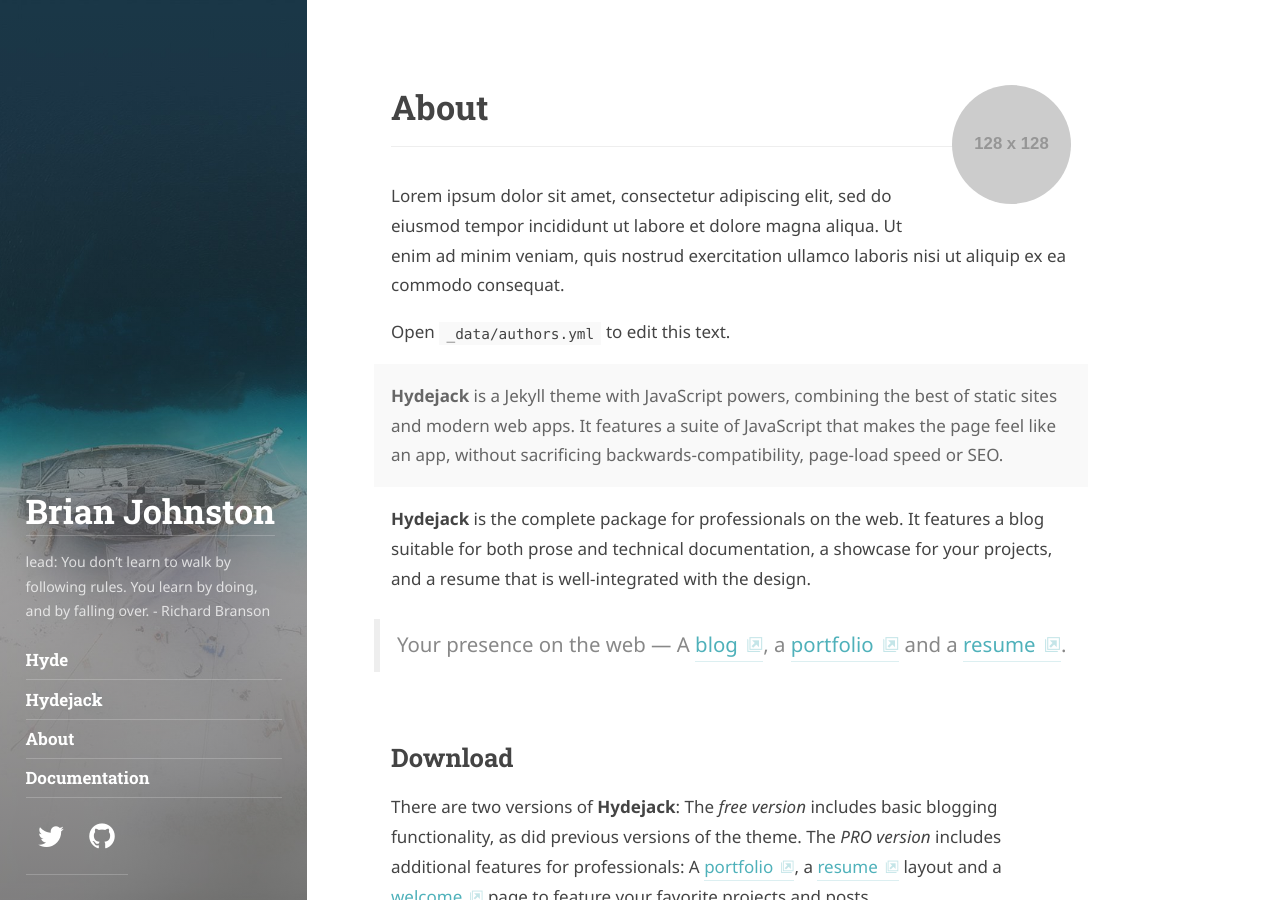
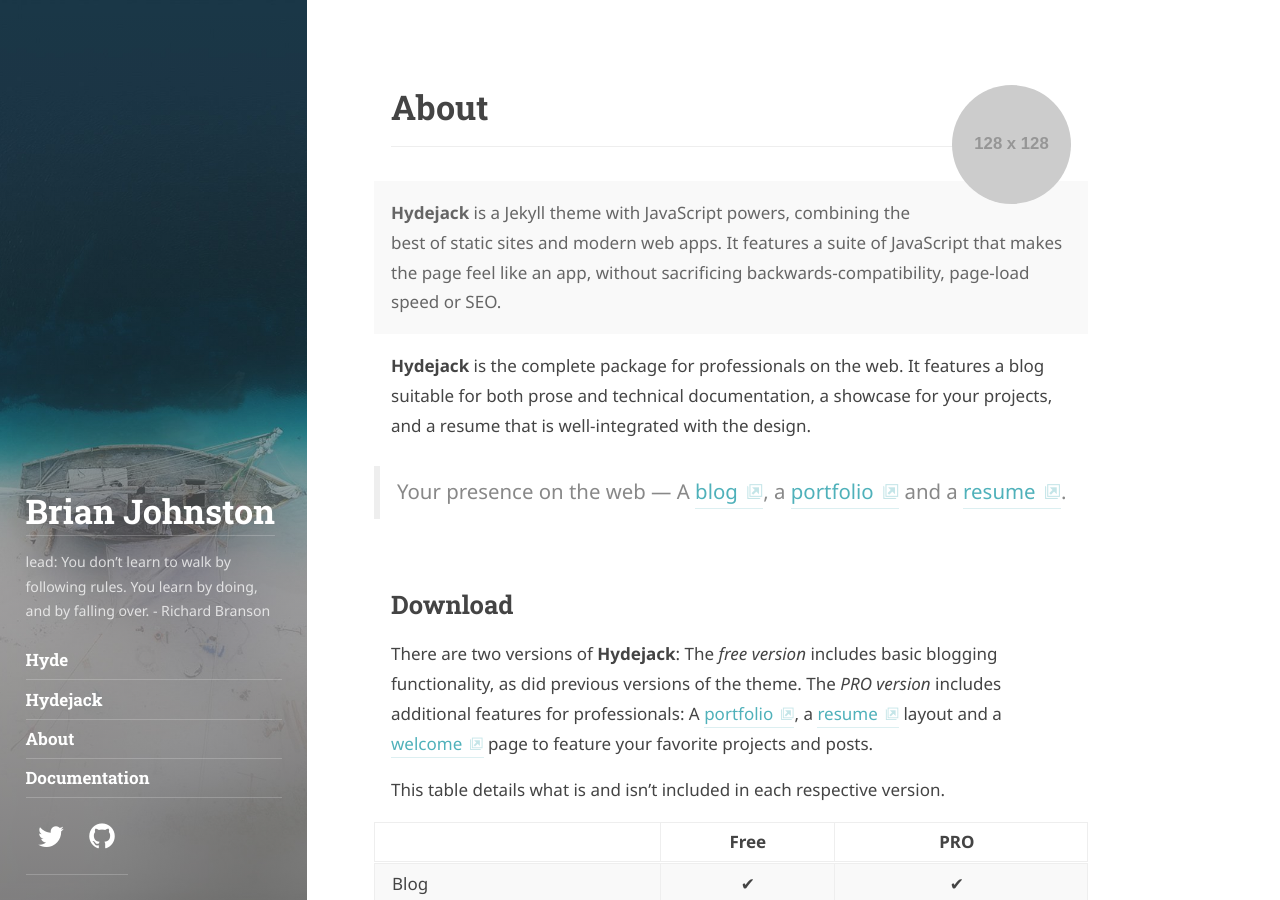
Before and after one commit to BJJohnston/blog, a Jekyll site: the page built from about.md, in a window 1280 px wide and 900 px high. Built offline with Jekyll 4.4.1, drawn with Linux system fonts in a browser that asks for light colours; some web fonts are replaced.

Commit message:
Authors update

```diff
--- a/_data/authors.yml
+++ b/_data/authors.yml
@@ -2,17 +2,12 @@
 # Must be the same as `author` in `_config.yml`.
 # Change `author1` to your shortname.
 author1:
-  name:              <firstname> <lastname>
-  email:             <mail@domain.tld>
+  name:              <Brian> <Johnston>
+  email:             <brian.johnston96@gmail.com>
 
   # Used at the bottom of each page and at the top of the `about` layout
   # Markdown enabled, can use multiple paragraphs (enabled by `|`)
   about:             |
-    Lorem ipsum dolor sit amet, consectetur adipiscing elit,
-    sed do eiusmod tempor incididunt ut labore et dolore magna aliqua.
-    Ut enim ad minim veniam, quis nostrud exercitation ullamco laboris nisi ut aliquip ex ea commodo consequat.
-
-    Open `_data/authors.yml` to edit this text.
 
   # This photo will be used in the about section
   picture:
@@ -27,8 +22,8 @@ author1:
   # Rearrange to change the order in which they appear
   social:
     twitter:         <username>
-    github:          <username>
-    # email:           mailto:<mail@domain.tld>
+    github:          <bjjohnston>
+    # email:           mailto:<brian.johnston96@gmail.com>
     # rss:             https://<url>/feed.xml
     # facebook:        <username>
     # google:          <number>
@@ -57,8 +52,8 @@ author1:
     # npm:             <username>
     # hackernews:      <username>
     # trello:          <firstnamelastname>
-    # linkedin:        <firstname-lastname-string>
-    # xing:            <firstname_lastname_counter>
+    # linkedin:        <brian-lastname-string>
+    # xing:            <brian-johnston>
     # blogger:         <number>
     # delicious:       <username>
     # stumbleupon:     <username>
```
